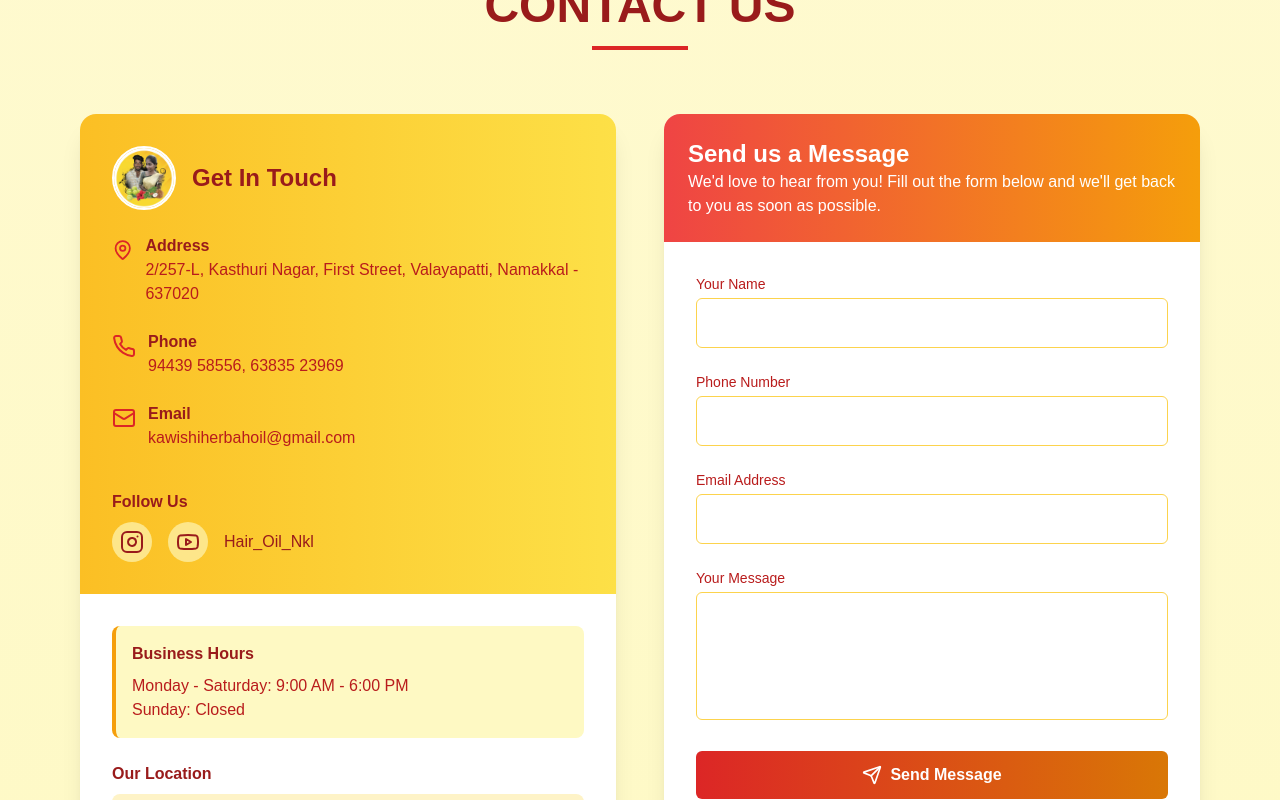
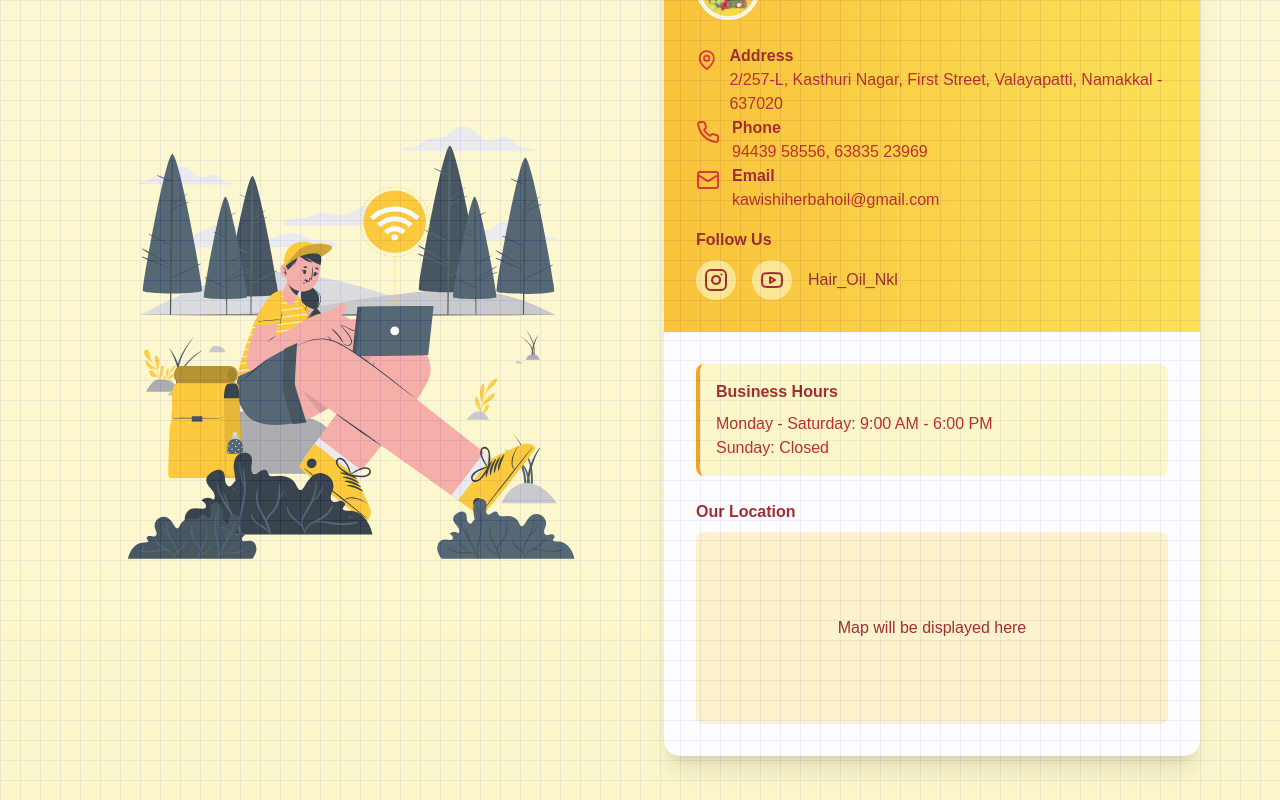
Before and after one commit to Way2skills/kushal_hair_oil, a Next.js app: page / in a window 1280 px wide. Shown: the part 3020-3820 px from the top of the page. Built offline with nearby package versions, Linux system fonts and the light colour scheme.

Commit message:
change the contact section

```diff
--- a/app/globals.css
+++ b/app/globals.css
@@ -68,6 +68,10 @@ body {
     @apply border-border;
   }
   body {
-    @apply bg-background text-foreground;
+    @apply bg-[#e5e5f7] opacity-90;
+    background-image:
+      linear-gradient(#444cf7 1px, transparent 1px),
+      linear-gradient(to right, #444cf7 1px, #e5e5f7 1px);
+    background-size: 20px 20px;
   }
 }
--- a/components/sections/about-section.tsx
+++ b/components/sections/about-section.tsx
@@ -91,7 +91,7 @@ export default function AboutSection() {
             </div>
           </motion.div>
         </div>
-
+{/*
         <motion.div
           initial={{ y: 50, opacity: 0 }}
           whileInView={{ y: 0, opacity: 1 }}
@@ -119,7 +119,7 @@ export default function AboutSection() {
               </motion.div>
             ))}
           </div>
-        </motion.div>
+        </motion.div> */}
       </div>
     </section>
   )
--- a/components/sections/contact-section.tsx
+++ b/components/sections/contact-section.tsx
@@ -40,6 +40,22 @@ export default function ContactSection() {
         </motion.div>
 
         <div className="grid grid-cols-1 lg:grid-cols-2 gap-12">
+
+        <motion.div
+  initial={{ x: 50, opacity: 0 }}
+  whileInView={{ x: 0, opacity: 1 }}
+  transition={{ duration: 0.7 }}
+  viewport={{ once: false, amount: 0.3 }}
+  className="flex justify-center items-center rounded-2xl overflow-hidden"
+>
+  <Image
+    src="Digital nomad-cuate.svg" // ✅ Replace with your actual SVG path
+    alt="Contact Illustration"
+    width={500}
+    height={500}
+    className="object-contain max-h-[500px]"
+  />
+</motion.div>
           <motion.div
             initial={{ x: -50, opacity: 0 }}
             whileInView={{ x: 0, opacity: 1 }}
@@ -61,8 +77,9 @@ export default function ContactSection() {
                 <h3 className="text-2xl font-bold text-red-800">Get In Touch</h3>
               </div>
 
-              <div className="space-y-6">
-                <motion.div whileHover={{ x: 5 }} className="flex items-start">
+              <div className="">
+
+                <motion.div whileHover={{ x: 5 }} className="flex items-start w[100%]">
                   <MapPin className="w-6 h-6 text-red-600 mr-3 mt-1" />
                   <div>
                     <h4 className="font-semibold text-red-800">Address</h4>
@@ -129,76 +146,6 @@ export default function ContactSection() {
             </div>
           </motion.div>
 
-          <motion.div
-            initial={{ x: 50, opacity: 0 }}
-            whileInView={{ x: 0, opacity: 1 }}
-            transition={{ duration: 0.7 }}
-            viewport={{ once: false, amount: 0.3 }}
-            className="bg-white rounded-2xl shadow-xl overflow-hidden"
-          >
-            <div className="bg-gradient-to-r from-red-500 to-amber-500 p-6 text-white">
-              <h3 className="text-2xl font-bold">Send us a Message</h3>
-              <p>We'd love to hear from you! Fill out the form below and we'll get back to you as soon as possible.</p>
-            </div>
-
-            <div className="p-8">
-              <form onSubmit={handleFormSubmit} className="space-y-6">
-                <div>
-                  <label className="block text-sm font-medium text-red-700 mb-1">Your Name</label>
-                  <input
-                    type="text"
-                    value={formData.name}
-                    onChange={(e) => setFormData({ ...formData, name: e.target.value })}
-                    className="w-full px-4 py-3 border border-amber-300 rounded-md focus:outline-none focus:ring-2 focus:ring-red-500 bg-white"
-                    required
-                  />
-                </div>
-
-                <div>
-                  <label className="block text-sm font-medium text-red-700 mb-1">Phone Number</label>
-                  <input
-                    type="tel"
-                    value={formData.phone}
-                    onChange={(e) => setFormData({ ...formData, phone: e.target.value })}
-                    className="w-full px-4 py-3 border border-amber-300 rounded-md focus:outline-none focus:ring-2 focus:ring-red-500 bg-white"
-                    required
-                  />
-                </div>
-
-                <div>
-                  <label className="block text-sm font-medium text-red-700 mb-1">Email Address</label>
-                  <input
-                    type="email"
-                    value={formData.email}
-                    onChange={(e) => setFormData({ ...formData, email: e.target.value })}
-                    className="w-full px-4 py-3 border border-amber-300 rounded-md focus:outline-none focus:ring-2 focus:ring-red-500 bg-white"
-                    required
-                  />
-                </div>
-
-                <div>
-                  <label className="block text-sm font-medium text-red-700 mb-1">Your Message</label>
-                  <textarea
-                    value={formData.message}
-                    onChange={(e) => setFormData({ ...formData, message: e.target.value })}
-                    className="w-full px-4 py-3 border border-amber-300 rounded-md focus:outline-none focus:ring-2 focus:ring-red-500 bg-white h-32 resize-none"
-                    required
-                  ></textarea>
-                </div>
-
-                <motion.button
-                  whileHover={{ scale: 1.03 }}
-                  whileTap={{ scale: 0.97 }}
-                  type="submit"
-                  disabled={isSubmitting}
-                  className={`w-full bg-gradient-to-r from-red-600 to-amber-600 text-white py-3 rounded-md font-semibold flex items-center justify-center space-x-2 ${isSubmitting ? "opacity-75" : "hover:from-red-700 hover:to-amber-700"}`}
-                >
-                  <Send className={`w-5 h-5 ${isSubmitting ? "animate-ping" : "animate-none"}`} />
-                  <span>{isSubmitting ? "Sending..." : "Send Message"}</span>
-                </motion.button>
-              </form>
-            </div>
-          </motion.div>
         </div>
 
         <motion.footer
--- a/components/sections/home-section.tsx
+++ b/components/sections/home-section.tsx
@@ -73,13 +73,13 @@ export default function HomeSection({ isLoaded }: HomeSectionProps) {
             className="mt-16 flex justify-center space-x-4"
           >
             <a
-              href="#"
+              href="https://www.instagram.com/hair_oil_nkl/"
               className="bg-amber-200 p-3 rounded-full hover:bg-amber-300 transition-all transform hover:scale-110"
             >
               <Instagram className="w-6 h-6 text-red-800" />
             </a>
             <a
-              href="#"
+              href="https://www.youtube.com/@Hairoilnkl"
               className="bg-amber-200 p-3 rounded-full hover:bg-amber-300 transition-all transform hover:scale-110"
             >
               <Youtube className="w-6 h-6 text-red-800" />
```
Also changed, not shown: public/Digital nomad-cuate.png (added), public/Digital nomad-cuate.svg (added).
